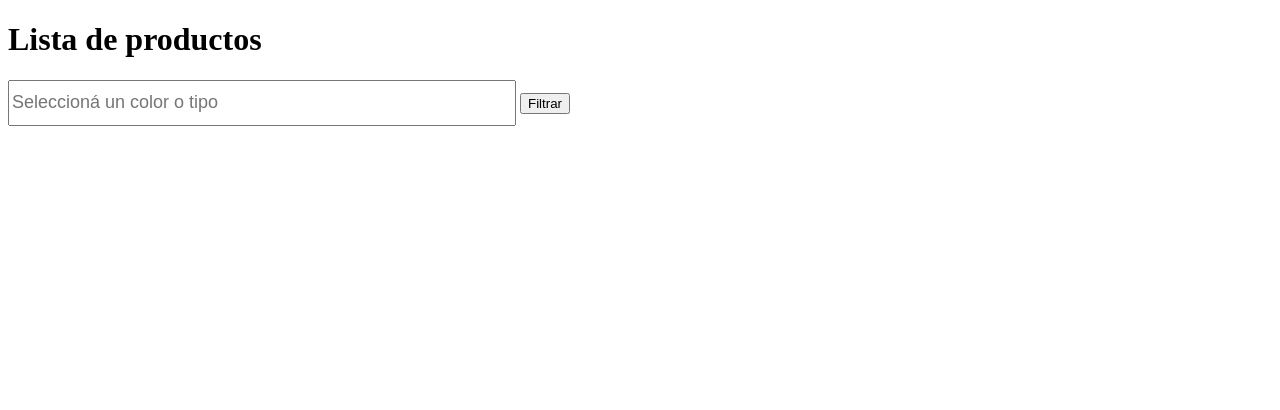
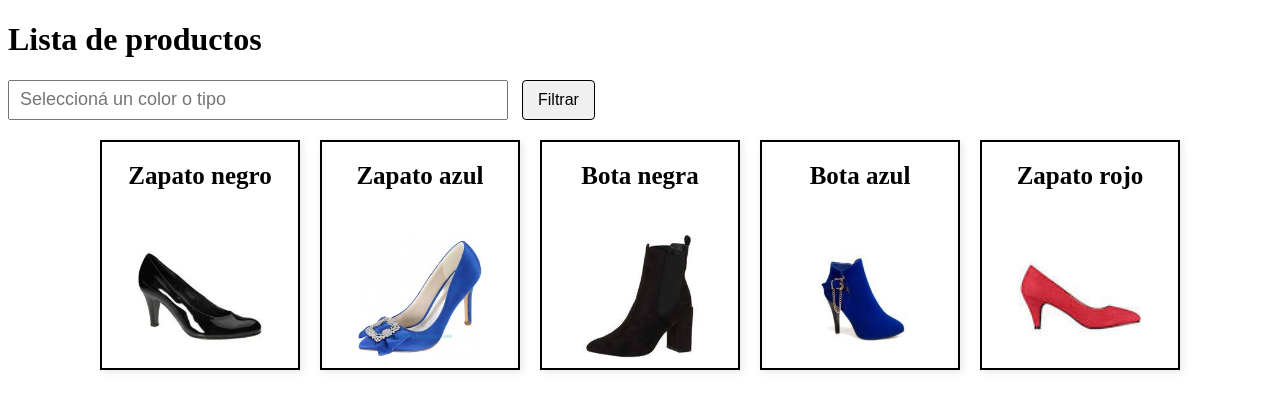
Before and after one commit to mauriciocid06/Ejercicios_de_codigos, a plain HTML site: page Revision-de-codigo-3/filtro.html in a window 1280 px wide. Both pictures are taken after a click on the button "Filtrar". Drawn offline with Linux system fonts and the light colour scheme.

Commit message:
feat: se añadieron nuevos documentos

```diff
--- a/Revision-de-codigo-3/filtro.css
+++ b/Revision-de-codigo-3/filtro.css
@@ -2,23 +2,59 @@ input {
   width: 500px;
   height: 40px;
   font-size: 18px;
+  padding: 5px 10px;
+  box-sizing: border-box;
+}
+
+/*
+ * Se agrega el boton con sus estilos
+ */
+button {
+  height: 40px;
+  font-size: 16px;
+  padding: 0 15px;
+  margin-left: 10px;
+  cursor: pointer;
+  border-radius: 4px;
+  border: 1px solid #000;
+  background-color: #f0f0f0;
 }
 
 #lista-de-productos {
-  display: flex
+  display: flex;
+  flex-wrap: wrap;
+  justify-content: center;
+  margin-top: 20px;
+  gap: 20px;
 }
 
 .producto {
   width: 200px;
-  height: 200px;
-  margin: 10px;
+  height: 230px;
   border: 2px solid black;
   display: flex;
   flex-direction: column;
   align-items: center;
+  justify-content: space-between;
+  padding: 10px;
+  box-sizing: border-box;
+  background-color: #fff;
+  box-shadow: 2px 2px 8px rgba(0, 0, 0, 0.1);
+  transition: transform 0.2s ease;
 }
 
 .producto img {
   width: 70%;
-  height: auto
+  height: auto;
+  object-fit: contain;
 }
+
+/*
+ * Se agrega el titulo de los productos y sus estilos
+ */
+.titulo {
+  font-weight: bold;
+  text-align: center;
+  font-size: 25px;
+  margin-top: 10px;
+}
--- a/Revision-de-codigo-3/filtro.html
+++ b/Revision-de-codigo-3/filtro.html
@@ -15,12 +15,9 @@
       <h1>Lista de productos </h1>
       <input type="text" placeholder="Seleccioná un color o tipo">
       <button>Filtrar</button>
-
-      <div id="lista-de-productos">
-
-      </div>
+      <div id="lista-de-productos"></div>
   </div>
-  <script src="./filtro.js"></script>
+  <script src="filtro.js"></script>  <!-- Se corrige la direccion del archivo filtro.js-->
 </body>
 
 </html>
--- a/Revision-de-codigo-3/filtro.js
+++ b/Revision-de-codigo-3/filtro.js
@@ -1,25 +1,32 @@
-// Tenemos un li de productos
+  // Arreglo de productos con sus propiedades
+const productos = [  // Se creo una carpeta para colocar las imagenes juntas y se cambio la direccion
+  {nombre: "Zapato negro", tipo: "zapato", color: "negro", img: "./imagenes/taco-negro.jpg"},
+  {nombre: "Zapato azul", tipo: "zapato", color: "azul", img: "./imagenes/taco-azul.jpg"},
+  {nombre: "Bota negra", tipo: "bota", color: "negro", img: "./imagenes/bota-negra.jpg"},
+  {nombre: "Bota azul", tipo: "bota", color: "azul", img: "./imagenes/bota-azul.jpg"},
+  {nombre: "Zapato rojo", tipo: "zapato", color: "rojo", img: "./imagenes/zapato-rojo.jpg"}
+];
 
-const productos = [
-  {nombre: "Zapato negro", tipo: "zapato", color: "negro", img: "./taco-negro.jpg"},
-  {nombre: "Zapato azul", tipo: "zapato", color: "azul", img: "./taco-azul.jpg"},
-  {nombre: "Bota negra", tipo: "bota", color: "negro", img: "./bota-negra.jpg"},
-  {nombre: "Bota azul", tipo: "bota", color: "azul", img: "./bota-azul.jpg"},
-  {nombre: "Zapato rojo", tipo: "zapato", color: "rojo", img: "./zapato-rojo.jpg"}
-]
-
-const listaDeProductos = document.getElementsByName("lista-de-productos");
-const li = document.querySelector('.input');
+  // Se corrigen varias cosas
+  /*
+   *  las variables var se cambian por const
+   *  Se corrige .getElementByName por .getElementById
+   *  La variable li se cambio por listaDeDocumentos
+   *  la variable $i se corrige por li
+   *  Se elimina el . en const li = document.querySelector('.input');
+   */
+const listaDeProductos = document.getElementById("lista-de-productos");
+const li = document.querySelector('input');
 
 for (let i = 0; i < productos.length; i++) {
-  var d = document.createElement("div");
+  const d = document.createElement("div");
   d.classList.add("producto");
 
-  var ti = document.createElement("p");
+  const ti = document.createElement("p");
   ti.classList.add("titulo");
   ti.textContent = productos[i].nombre;
 
-  var imagen = document.createElement("img");
+  const imagen = document.createElement("img");
   imagen.setAttribute('src', productos[i].img);
 
   d.appendChild(ti);
@@ -28,27 +35,25 @@ for (let i = 0; i < productos.length; i++) {
   listaDeProductos.appendChild(d);
 }
 
-displayProductos(productos);
-const botonDeFiltro = document.querySelector("button");
+const botonDeFiltro = document.querySelector("button");  // Se agrega la variable botonDeFiltro
 
 botonDeFiltro.onclick = function() {
   while (listaDeProductos.firstChild) {
     listaDeProductos.removeChild(listaDeProductos.firstChild);
   }
 
-  const texto = li.value;
-  console.log(texto);
-  const productosFiltrados = filtrado(productos, texto );
+  const texto = li.value.toLowerCase();  // Se cambia y corrige $i.value por li.value.toLowerCase()
+  const productosFiltrados = filtrado(productos, texto);  // Se agrega la variable productosFiltrados
 
   for (let i = 0; i < productosFiltrados.length; i++) {
-    var d = document.createElement("div");
+    const d = document.createElement("div");
     d.classList.add("producto");
 
-    var ti = document.createElement("p");
+    const ti = document.createElement("p");
     ti.classList.add("titulo");
     ti.textContent = productosFiltrados[i].nombre;
 
-    var imagen = document.createElement("img");
+    const imagen = document.createElement("img");
     imagen.setAttribute('src', productosFiltrados[i].img);
 
     d.appendChild(ti);
@@ -56,8 +61,10 @@ botonDeFiltro.onclick = function() {
 
     listaDeProductos.appendChild(d);
   }
-}
+};
 
+  // Se agrega toLowerCase() para convertir el texto a minúsculas y así hacer que la comparación sea insensible a mayúsculas o minúsculas.
 const filtrado = (productos = [], texto) => {
-  return productos.filter(item => item.tipo.includes(texto) || item.color.includes(texto));
-}
+  return productos.filter(item => item.tipo.toLowerCase().includes(texto) || item.color.toLowerCase().includes(texto)
+  );
+};
```
